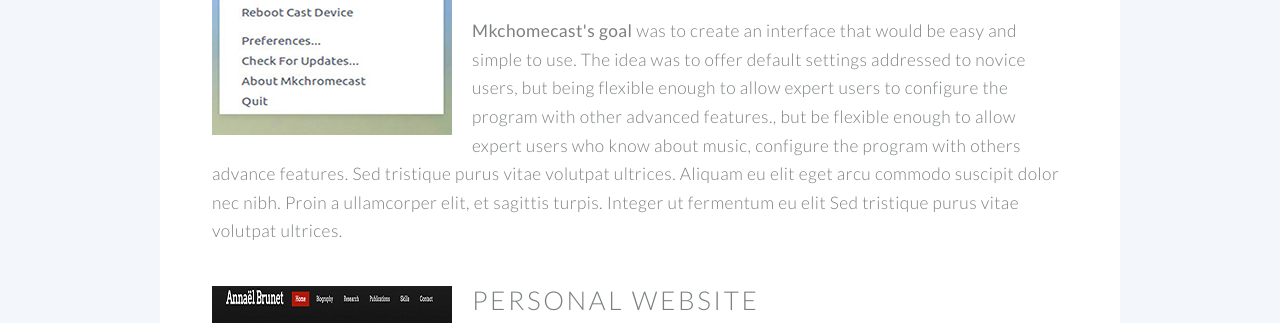
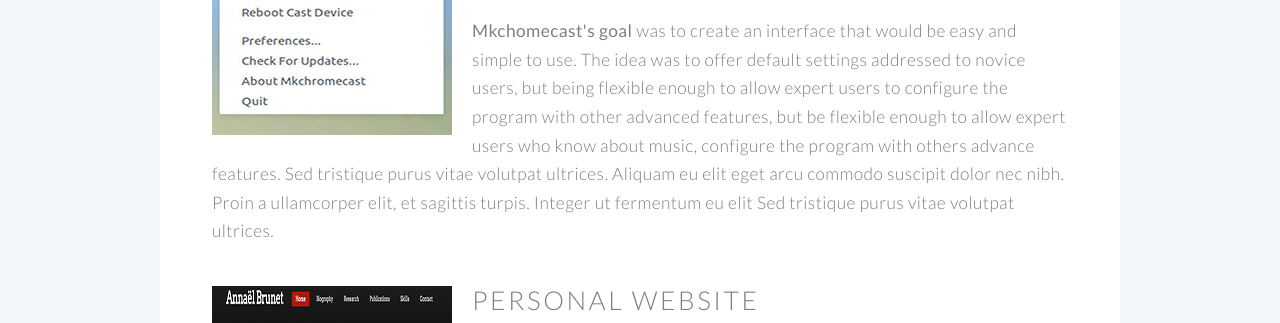
Before and after one commit to claucvk/claucvk.github.io, a Jekyll site: the page built from portfolio/index.html, in a window 1280 px wide and 900 px high, scrolled down 780 px. Shown: the part 240-563 px from the top of the window. Built offline with Jekyll 4.4.1, drawn with Linux system fonts in a browser that asks for light colours.

```diff
--- a/portfolio/index.html
+++ b/portfolio/index.html
@@ -56,7 +56,7 @@ permalink: /portfolio/
 										This is a program to cast your MacOS audio or Linux audio to Google Cast devices.
 									</p>
 									<p>
-										<b>Mkchomecast's goal</b> was to create an interface that would be easy and simple to use. The idea was to offer default settings addressed to novice users, but being flexible enough to allow expert users to configure the program with other advanced features., but be flexible enough to allow expert users who know about music, configure the program with others advance features.
+										<b>Mkchomecast's goal</b> was to create an interface that would be easy and simple to use. The idea was to offer default settings addressed to novice users, but being flexible enough to allow expert users to configure the program with other advanced features, but be flexible enough to allow expert users who know about music, configure the program with others advance features.
 
 										Sed tristique purus vitae volutpat ultrices. Aliquam eu elit eget arcu commodo suscipit dolor nec nibh. Proin a ullamcorper elit, et sagittis turpis. Integer ut fermentum eu elit
 										Sed tristique purus vitae volutpat ultrices.
```
